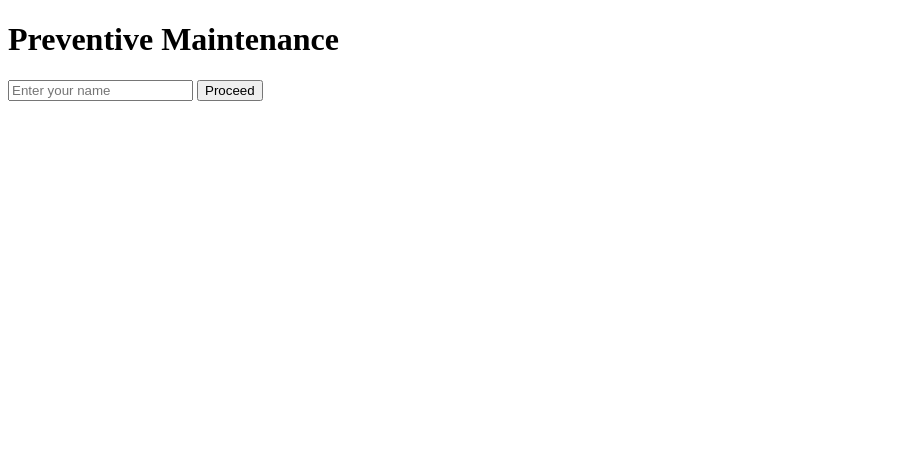
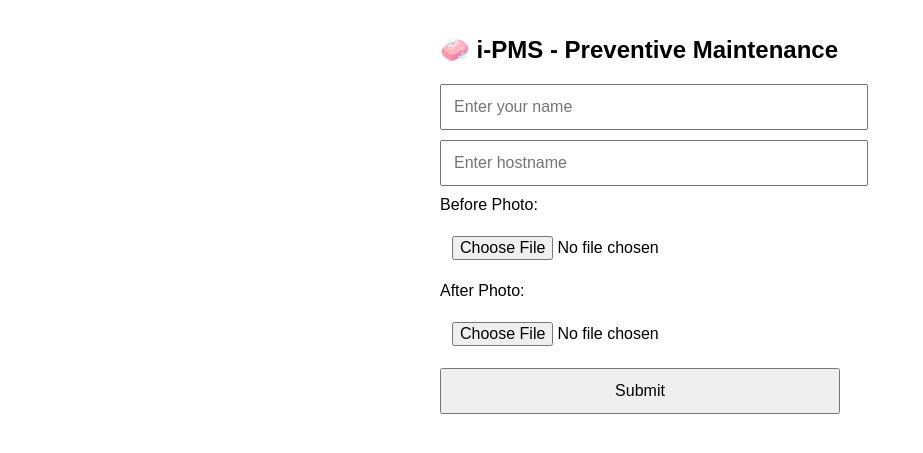
Before and after one commit to ProNoobCoder/i-pms, a Flask app: page / in a window 1280 px wide. Shown: the top 453 px of the page, without its empty margins (0-923 px from the left). Run offline with Flask 3, Linux system fonts and the light colour scheme.

Commit message:
Update index.html

```diff
--- a/templates/index.html
+++ b/templates/index.html
@@ -1,13 +1,50 @@
-<!doctype html>
-<html class="bg-gray-100 text-center text-lg">
+<!DOCTYPE html>
+<html lang="en">
 <head>
-  <title>i-PMS | Login</title>
+    <meta charset="UTF-8">
+    <meta name="viewport" content="width=device-width, initial-scale=1.0">
+    <title>i-PMS</title>
+    <style>
+        body {
+            font-family: sans-serif;
+            max-width: 400px;
+            margin: auto;
+            padding: 1em;
+        }
+        input, button {
+            display: block;
+            width: 100%;
+            margin: 10px 0;
+            padding: 12px;
+            font-size: 16px;
+        }
+        .msg {
+            background: #ffe4e1;
+            padding: 10px;
+            margin-bottom: 1em;
+            border-left: 5px solid #ff0000;
+        }
+    </style>
 </head>
-<body class="flex flex-col items-center justify-center min-h-screen">
-  <h1 class="text-2xl mb-4">Preventive Maintenance</h1>
-  <form method="POST" class="bg-white p-4 rounded shadow w-3/4 max-w-sm">
-    <input type="text" name="username" placeholder="Enter your name" required class="border p-2 w-full mb-3">
-    <button type="submit" class="bg-blue-500 text-white py-2 px-4 rounded">Proceed</button>
-  </form>
+<body>
+    <h2>🧼 i-PMS - Preventive Maintenance</h2>
+
+    {% with messages = get_flashed_messages() %}
+      {% if messages %}
+        {% for message in messages %}
+          <div class="msg">{{ message }}</div>
+        {% endfor %}
+      {% endif %}
+    {% endwith %}
+
+    <form method="POST" enctype="multipart/form-data">
+        <input type="text" name="cleaner" placeholder="Enter your name" required>
+        <input type="text" name="hostname" placeholder="Enter hostname" required>
+        <label>Before Photo:</label>
+        <input type="file" name="before" accept="image/*" required>
+        <label>After Photo:</label>
+        <input type="file" name="after" accept="image/*" required>
+        <button type="submit">Submit</button>
+    </form>
 </body>
 </html>
```
